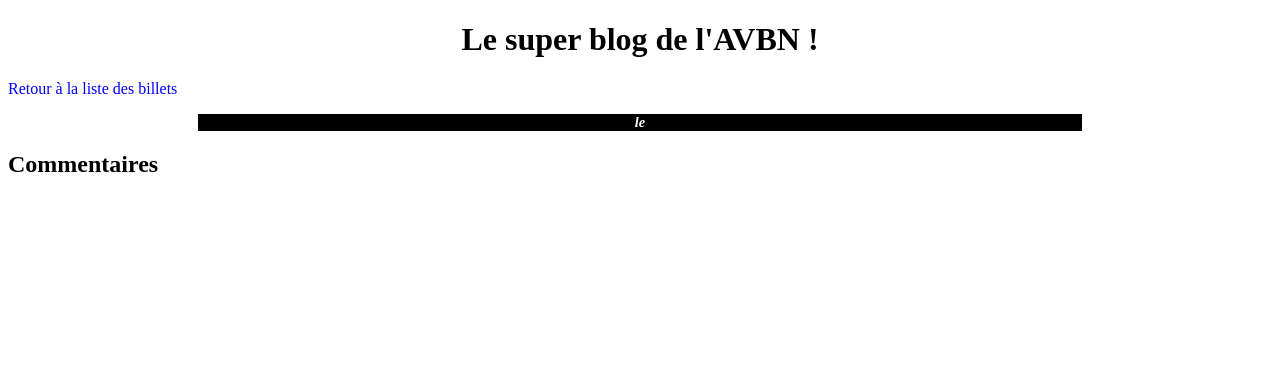
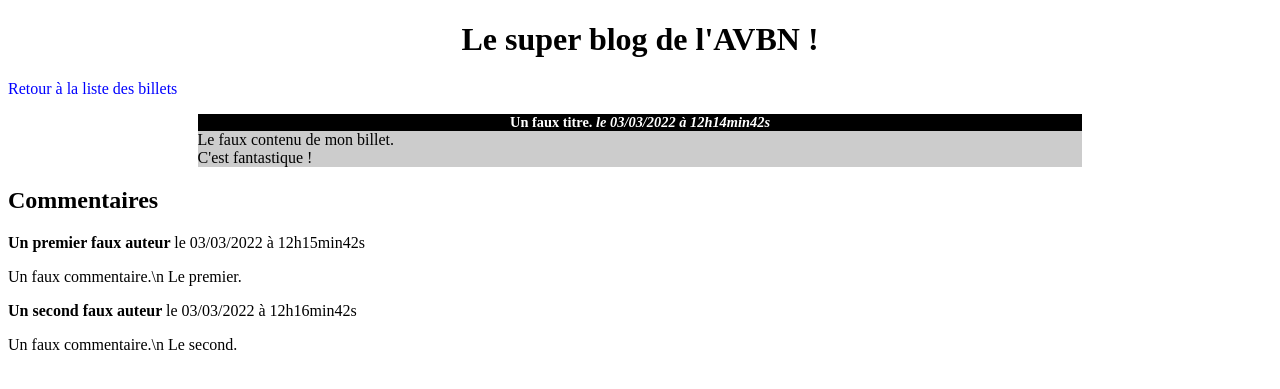
Before and after one commit to Johnmclf/php-mysqlTP6, a PHP site: template blog/templates/post.php in a window 1280 px wide. Shown: the top 389 px of the page. Run offline with PHP 8.4, Linux system fonts and the light colour scheme; the template is opened without the code that fills it, so the values that code supplies are empty.

Commit message:
Mettez à jour le modèle

```diff
--- a/blog/templates/post.php
+++ b/blog/templates/post.php
@@ -1,3 +1,23 @@
+<?php
+$post = [
+    'title' => 'Un faux titre.',
+    'french_creation_date' => '03/03/2022 à 12h14min42s',
+    'content' => "Le faux contenu de mon billet.\nC'est fantastique !",
+    ];
+    $comments = [
+    [
+    'author' => 'Un premier faux auteur',
+    'french_creation_date' => '03/03/2022 à 12h15min42s',
+    'comment' => 'Un faux commentaire.\n Le premier.',
+    ],
+    [
+    'author' => 'Un second faux auteur',
+    'french_creation_date' => '03/03/2022 à 12h16min42s',
+    'comment' => 'Un faux commentaire.\n Le second.',
+    ],
+    ];
+?>
+
 <!DOCTYPE html>
 <html>
 <head>
@@ -7,7 +27,7 @@
 </head>
 <body>
     <h1>Le super blog de l'AVBN !</h1>
-    <p><a href="index.php">Retour à la liste des billets</a></p>
+    <p><a href="../index.php">Retour à la liste des billets</a></p>
     <div class="news">
         <h3>
             <?= htmlspecialchars($post['title']) ?>
```
